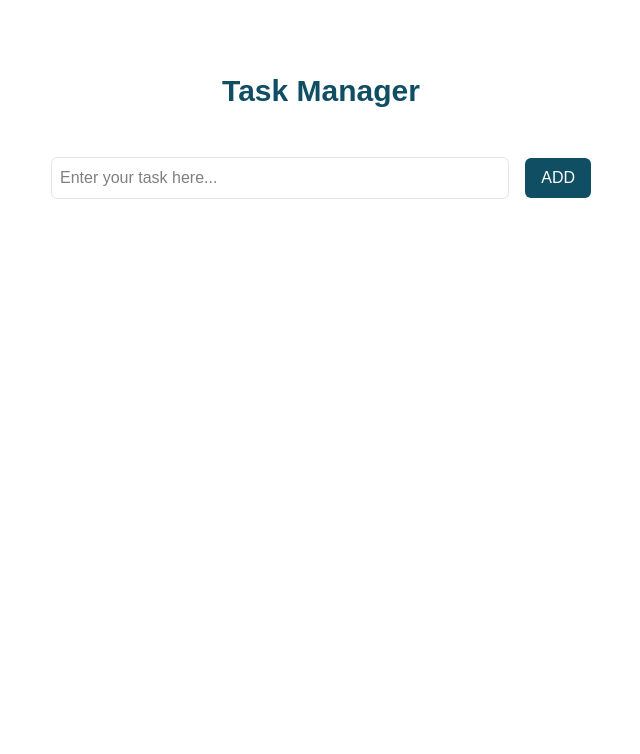
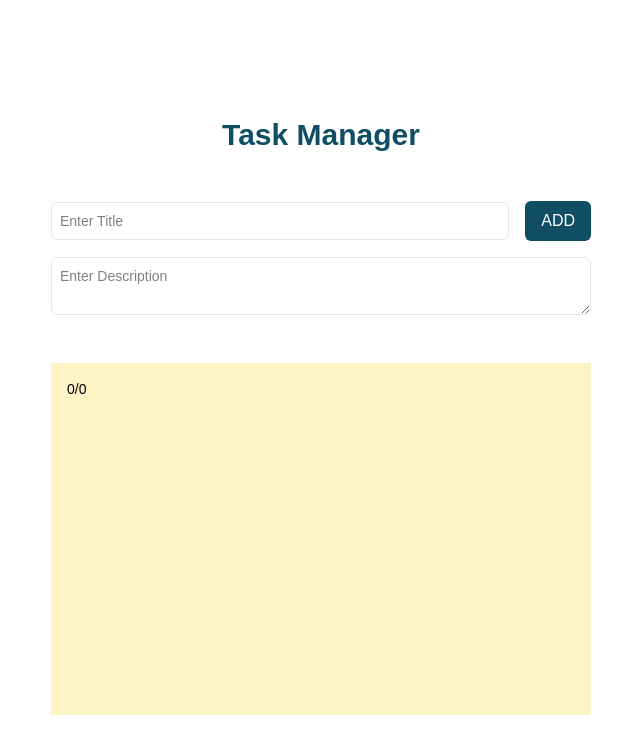
Before and after one commit to pathan-Hameed/BDone, a React (Vite) app: page / in a window 1280 px wide. Shown: the top 754 px of the page, without its empty margins (319-959 px from the left). Built offline with nearby package versions, Linux system fonts and the light colour scheme.

Commit message:
design task layout

```diff
--- a/package.json
+++ b/package.json
@@ -13,6 +13,7 @@
     "@tailwindcss/vite": "^4.1.18",
     "react": "^19.2.0",
     "react-dom": "^19.2.0",
+    "react-icons": "^5.5.0",
     "react-router-dom": "^7.12.0",
     "tailwindcss": "^4.1.18"
   },
--- /dev/null
+++ b/src/components/Timer.jsx
@@ -0,0 +1,8 @@
+import React from 'react'
+
+export default function Timer() {
+  return (
+    <div>
+    </div>
+  )
+}
--- a/src/index.css
+++ b/src/index.css
@@ -12,3 +12,14 @@ body {
 .outfit {
     font-family: 'outfit', sans-serif;
 }
+
+/* hide scrollbar but allow scrolling */
+.no-scrollbar::-webkit-scrollbar {
+  display: none; /* Chrome, Safari */
+}
+
+.no-scrollbar {
+  -ms-overflow-style: none;  /* IE & Edge */
+  scrollbar-width: none;     /* Firefox */
+  /* text-decoration: line-through; */
+}
--- a/src/pages/Home.jsx
+++ b/src/pages/Home.jsx
@@ -1,8 +1,14 @@
 import React, { useState } from "react";
+import { MdDelete } from "react-icons/md";
+import { PiTextStrikethroughBold } from "react-icons/pi";
+import { MdDateRange } from "react-icons/md";
 
 export default function Home() {
   const [title, setTitle] = useState("");
   const [tasks, setTasks] = useState([]);
+  const [desc, setDesc] = useState("");
+  const [total, setTotal] = useState(0);
+  const [complete, setComplete] = useState(0);
 
   const handleSubmit = (e) => {
     e.preventDefault();
@@ -12,8 +18,10 @@ export default function Home() {
         return;
       }
 
-      setTasks([...tasks, title]);
+      setTasks([...tasks, { title, desc }]);
+      setTotal(total + 1);
       setTitle("");
+      setDesc("");
 
     } catch (error) {
       console.log(error);
@@ -21,20 +29,25 @@ export default function Home() {
   };
 
   return (
-    <div className="w-full h-[80vh] flex justify-center items-center">
+    <div className="w-full h-screen flex justify-center items-center">
       <div className="flex flex-col items-center justify-center gap-12 w-full md:w-[50%] lg:w-[50%]">
         <h1 className=".outfit font-bold text-3xl text-center text-cyan-900">
           Task Manager
         </h1>
 
-        <form id="task-input" className="w-full" onSubmit={handleSubmit}>
+        {/* Title and Description  */}
+        <form
+          id="task-input"
+          className="w-full flex flex-col gap-4"
+          onSubmit={handleSubmit}
+        >
           <div className="flex items-center justify-between gap-4">
             <input
-              className="border border-gray-200 rounded-md px-2 py-2 w-full outline-none"
+              className="text-sm md:text-md border border-gray-200 rounded-md px-2 py-2 w-full outline-none"
               type="text"
               name=""
               id="task-title"
-              placeholder="Enter your task here..."
+              placeholder="Enter Title"
               value={title}
               onChange={(e) => setTitle(e.target.value)}
             />
@@ -45,19 +58,51 @@ export default function Home() {
               ADD
             </button>
           </div>
+          <div className="flex items-start justify-between gap-4">
+            <textarea
+              className="text-sm md:text-md border border-gray-200 rounded-md px-2 py-2 w-full outline-none"
+              type="text"
+              name=""
+              id="task-title"
+              placeholder="Enter Description"
+              value={desc}
+              onChange={(e) => setDesc(e.target.value)}
+            />
+          </div>
         </form>
 
-        <div className="py-4 w-full">
+        <div className="p-4 w-full h-auto relative bg-amber-100">
           <ul
             id="task-list"
-            className="flex flex-col-reverse items-center justify-end gap-8 list-none min-w-full min-h-[40vh] max-h-[40vh] h-[40vh] overflow-y-scroll border-none"
+            className="flex flex-col items-center justify-start gap-6 list-none min-w-full min-h-[40vh] max-h-[40vh] h-[40vh] border-none overflow-y-scroll no-scrollbar"
           >
-            {tasks.map((task, index) => (
+            <p className="sticky top-0 left-0 w-full bg-none z-10 text-left text-sm">{complete}/{total}</p>
+            {[...tasks].reverse().map((task, index) => (
               <li
                 key={index}
-                className="px-2 py-4 text-xl bg-linear-to-r from-gray-100 to-cyan-200 font-semibold w-full rounded-md"
+                className="text-xl bg-gradient-to-r from-gray-100 to-cyan-200 font-semibold w-full rounded-md px-4 py-2"
               >
-                {task}
+                {/* title and delete bttn  */}
+                <div className="pb-2 flex justify-between items-center border-b border-b-gray-400">
+                  <p className="text-sm md:text-lg font-medium">{task.title}</p>
+                  <button type="submit" className="cursor-pointer">
+                    <MdDelete title="delete" />
+                  </button>
+                </div>
+
+                {/* description and other function  */}
+                <div className="pt-2 flex justify-between items-center text-sm font-medium">
+                  <p>{task.desc}</p>
+                  {/* strike and date button  */}
+                  <div className="flex items-center gap-4">
+                    <button className="cursor-pointer">
+                      <PiTextStrikethroughBold title="strike" />
+                    </button>
+                    <button className="cursor-pointer">
+                      <MdDateRange title="date, time" />
+                    </button>
+                  </div>
+                </div>
               </li>
             ))}
           </ul>
```
Also changed, not shown: 1 other file (tests, documents, lock files or other folders).
